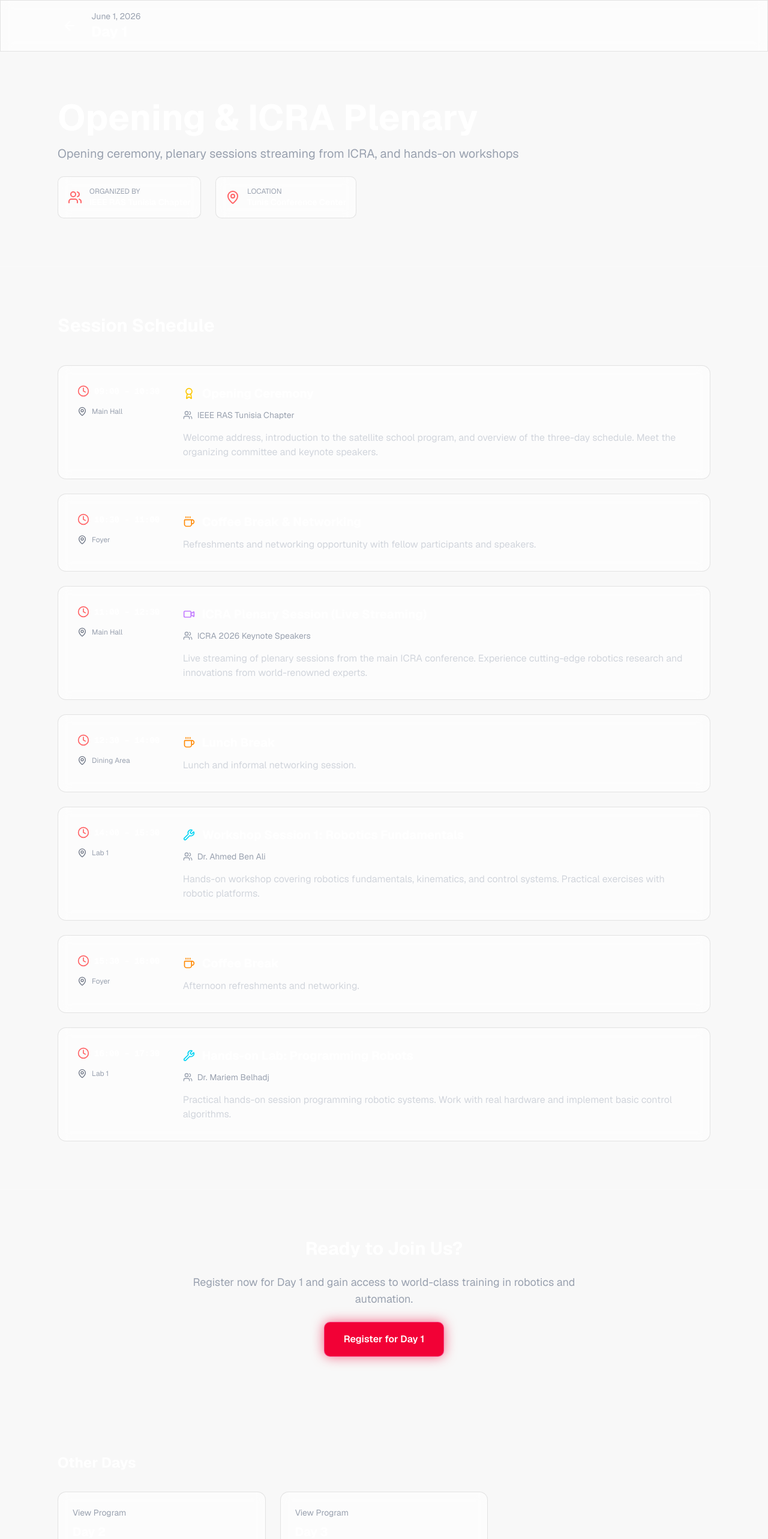
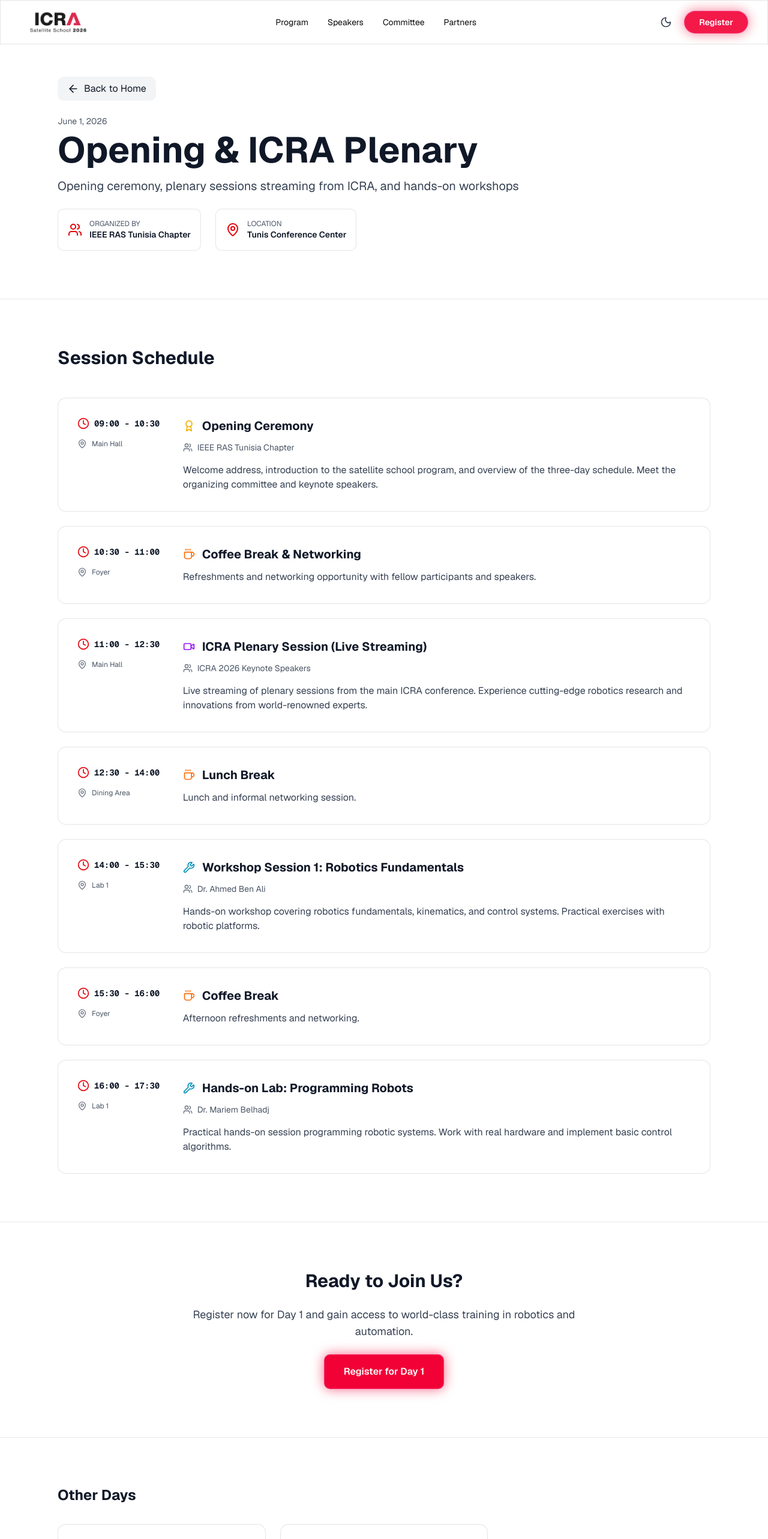
Before and after one commit to Anibaa/icra-website, a Next.js app: page /program/1 in a window 1280 px wide. Shown: the top 2566 px of the page at 60% size. Built offline with nearby package versions, Linux system fonts and the light colour scheme.

Commit message:
fix program day

```diff
--- a/app/program/[day]/page.tsx
+++ b/app/program/[day]/page.tsx
@@ -3,6 +3,8 @@
 import { motion } from 'framer-motion';
 import { useParams, useRouter } from 'next/navigation';
 import { ArrowLeft, Clock, MapPin, Users, Video, Coffee, Award, Wrench } from 'lucide-react';
+import { Navbar } from '@/components/navbar';
+import { Footer } from '@/components/footer';
 
 const programDetails = {
   1: {
@@ -219,17 +221,17 @@ const getSessionIcon = (type?: string) => {
 const getSessionColor = (type?: string) => {
   switch (type) {
     case 'ceremony':
-      return 'text-yellow-400';
+      return 'text-yellow-500 dark:text-yellow-400';
     case 'plenary':
-      return 'text-purple-400';
+      return 'text-purple-600 dark:text-purple-400';
     case 'workshop':
-      return 'text-cyan-400';
+      return 'text-cyan-600 dark:text-cyan-400';
     case 'break':
-      return 'text-orange-400';
+      return 'text-orange-500 dark:text-orange-400';
     case 'presentation':
-      return 'text-green-400';
+      return 'text-green-600 dark:text-green-400';
     default:
-      return 'text-gray-400';
+      return 'text-gray-600 dark:text-gray-400';
   }
 };
 
@@ -240,51 +242,47 @@ export default function ProgramDetail() {
   const detail = programDetails[dayNum as keyof typeof programDetails] || programDetails[1];
 
   return (
-    <div className="min-h-screen bg-background">
-      {/* Header with back button */}
-      <div className="sticky top-0 z-50 glass border-b border-white/10">
-        <div className="max-w-6xl mx-auto px-4 sm:px-6 lg:px-8 py-4 flex items-center gap-4">
-          <motion.button
-            onClick={() => router.back()}
-            whileHover={{ scale: 1.1 }}
-            whileTap={{ scale: 0.95 }}
-            className="p-2 hover:bg-white/10 rounded-lg transition"
-          >
-            <ArrowLeft size={24} className="text-white" />
-          </motion.button>
-          <div>
-            <p className="text-sm text-gray-400">{detail.date}</p>
-            <h1 className="text-2xl font-bold text-white">{detail.day}</h1>
-          </div>
-        </div>
-      </div>
+    <div className="min-h-screen bg-white dark:bg-gray-950">
+      <Navbar />
 
       {/* Hero section */}
-      <section className="py-20 border-b border-white/10">
+      <section className="pt-32 pb-20 border-b border-gray-200 dark:border-white/10">
         <div className="max-w-6xl mx-auto px-4 sm:px-6 lg:px-8">
           <motion.div
             initial={{ opacity: 0, y: 20 }}
             animate={{ opacity: 1, y: 0 }}
             className="space-y-6"
           >
+            {/* Back button */}
+            <motion.button
+              onClick={() => router.push('/')}
+              whileHover={{ scale: 1.05 }}
+              whileTap={{ scale: 0.95 }}
+              className="inline-flex items-center gap-2 px-4 py-2 rounded-lg bg-gray-100 dark:bg-white/10 hover:bg-gray-200 dark:hover:bg-white/20 transition text-gray-900 dark:text-white"
+            >
+              <ArrowLeft size={20} />
+              <span>Back to Home</span>
+            </motion.button>
+
             <div>
-              <h2 className="text-5xl md:text-6xl font-bold text-white mb-4">{detail.title}</h2>
-              <p className="text-xl text-gray-400">{detail.description}</p>
+              <p className="text-sm text-gray-600 dark:text-gray-400 mb-2">{detail.date}</p>
+              <h1 className="text-5xl md:text-6xl font-bold text-gray-900 dark:text-white mb-4">{detail.title}</h1>
+              <p className="text-xl text-gray-700 dark:text-gray-400">{detail.description}</p>
             </div>
 
             <div className="flex flex-col sm:flex-row gap-6">
-              <div className="flex items-center gap-3 glass rounded-lg p-4">
-                <Users size={24} className="text-red-400" />
+              <div className="flex items-center gap-3 glass rounded-lg p-4 border border-gray-200 dark:border-white/10">
+                <Users size={24} className="text-red-600 dark:text-red-400" />
                 <div>
-                  <p className="text-xs text-gray-400">ORGANIZED BY</p>
-                  <p className="text-sm font-semibold text-white">IEEE RAS Tunisia Chapter</p>
+                  <p className="text-xs text-gray-600 dark:text-gray-400">ORGANIZED BY</p>
+                  <p className="text-sm font-semibold text-gray-900 dark:text-white">IEEE RAS Tunisia Chapter</p>
                 </div>
               </div>
-              <div className="flex items-center gap-3 glass rounded-lg p-4">
-                <MapPin size={24} className="text-red-400" />
+              <div className="flex items-center gap-3 glass rounded-lg p-4 border border-gray-200 dark:border-white/10">
+                <MapPin size={24} className="text-red-600 dark:text-red-400" />
                 <div>
-                  <p className="text-xs text-gray-400">LOCATION</p>
-                  <p className="text-sm font-semibold text-white">Tunis Conference Center</p>
+                  <p className="text-xs text-gray-600 dark:text-gray-400">LOCATION</p>
+                  <p className="text-sm font-semibold text-gray-900 dark:text-white">Tunis Conference Center</p>
                 </div>
               </div>
             </div>
@@ -295,7 +293,7 @@ export default function ProgramDetail() {
       {/* Detailed Schedule */}
       <section className="py-20">
         <div className="max-w-6xl mx-auto px-4 sm:px-6 lg:px-8">
-          <h3 className="text-3xl font-bold text-white mb-12">Session Schedule</h3>
+          <h3 className="text-3xl font-bold text-gray-900 dark:text-white mb-12">Session Schedule</h3>
 
           <div className="space-y-6">
             {detail.sessions.map((session, index) => {
@@ -310,19 +308,19 @@ export default function ProgramDetail() {
                   whileInView={{ opacity: 1, y: 0 }}
                   transition={{ delay: index * 0.1 }}
                   viewport={{ once: true }}
-                  className={`glass rounded-xl p-8 border border-white/10 hover:border-red-500/30 transition ${isBreak ? 'bg-white/5' : ''}`}
+                  className={`glass rounded-xl p-8 border border-gray-200 dark:border-white/10 hover:border-red-500/30 transition ${isBreak ? 'bg-gray-50 dark:bg-white/5' : ''}`}
                 >
                   <div className="grid grid-cols-1 md:grid-cols-12 gap-8">
                     {/* Time */}
                     <div className="md:col-span-2">
                       <div className="flex items-center gap-2 mb-4">
-                        <Clock size={20} className="text-red-400" />
-                        <span className="text-sm font-mono font-bold text-white">{session.time}</span>
+                        <Clock size={20} className="text-red-600 dark:text-red-400" />
+                        <span className="text-sm font-mono font-bold text-gray-900 dark:text-white">{session.time}</span>
                       </div>
                       {session.location && (
                         <div className="flex items-center gap-2">
-                          <MapPin size={16} className="text-gray-500" />
-                          <span className="text-xs text-gray-400">{session.location}</span>
+                          <MapPin size={16} className="text-gray-500 dark:text-gray-500" />
+                          <span className="text-xs text-gray-600 dark:text-gray-400">{session.location}</span>
                         </div>
                       )}
                     </div>
@@ -331,15 +329,15 @@ export default function ProgramDetail() {
                     <div className="md:col-span-10">
                       <div className="flex items-center gap-3 mb-3">
                         <SessionIcon size={20} className={iconColor} />
-                        <h4 className="text-xl font-bold text-white">{session.title}</h4>
+                        <h4 className="text-xl font-bold text-gray-900 dark:text-white">{session.title}</h4>
                       </div>
                       {session.speaker && (
                         <div className="flex items-center gap-2 mb-4">
-                          <Users size={16} className="text-gray-400" />
-                          <span className="text-sm text-gray-400">{session.speaker}</span>
+                          <Users size={16} className="text-gray-500 dark:text-gray-400" />
+                          <span className="text-sm text-gray-600 dark:text-gray-400">{session.speaker}</span>
                         </div>
                       )}
-                      <p className="text-gray-300">{session.content}</p>
+                      <p className="text-gray-700 dark:text-gray-300">{session.content}</p>
                     </div>
                   </div>
                 </motion.div>
@@ -350,7 +348,7 @@ export default function ProgramDetail() {
       </section>
 
       {/* CTA Section */}
-      <section className="py-20 border-t border-white/10">
+      <section className="py-20 border-t border-gray-200 dark:border-white/10">
         <div className="max-w-6xl mx-auto px-4 sm:px-6 lg:px-8 text-center">
           <motion.div
             initial={{ opacity: 0, y: 20 }}
@@ -358,8 +356,8 @@ export default function ProgramDetail() {
             viewport={{ once: true }}
             className="space-y-6"
           >
-            <h3 className="text-3xl font-bold text-white">Ready to Join Us?</h3>
-            <p className="text-gray-400 text-lg max-w-2xl mx-auto">
+            <h3 className="text-3xl font-bold text-gray-900 dark:text-white">Ready to Join Us?</h3>
+            <p className="text-gray-700 dark:text-gray-400 text-lg max-w-2xl mx-auto">
               Register now for {detail.day} and gain access to world-class training in robotics and automation.
             </p>
             <motion.button
@@ -375,9 +373,9 @@ export default function ProgramDetail() {
       </section>
 
       {/* Navigation to other days */}
-      <section className="py-20 border-t border-white/10">
+      <section className="py-20 border-t border-gray-200 dark:border-white/10">
         <div className="max-w-6xl mx-auto px-4 sm:px-6 lg:px-8">
-          <h3 className="text-2xl font-bold text-white mb-8">Other Days</h3>
+          <h3 className="text-2xl font-bold text-gray-900 dark:text-white mb-8">Other Days</h3>
           <div className="grid grid-cols-1 md:grid-cols-3 gap-6">
             {[1, 2, 3].map((day) => (
               day !== dayNum && (
@@ -386,17 +384,19 @@ export default function ProgramDetail() {
                   onClick={() => router.push(`/program/${day}`)}
                   whileHover={{ y: -4, scale: 1.02 }}
                   whileTap={{ scale: 0.98 }}
-                  className="glass rounded-xl p-6 border border-white/10 hover:border-red-500/50 transition text-left"
+                  className="glass rounded-xl p-6 border border-gray-200 dark:border-white/10 hover:border-red-500/50 transition text-left"
                 >
-                  <p className="text-sm text-gray-400 mb-2">View Program</p>
-                  <h4 className="text-xl font-bold text-white mb-1">Day {day}</h4>
-                  <p className="text-sm text-gray-300">June {day}</p>
+                  <p className="text-sm text-gray-600 dark:text-gray-400 mb-2">View Program</p>
+                  <h4 className="text-xl font-bold text-gray-900 dark:text-white mb-1">Day {day}</h4>
+                  <p className="text-sm text-gray-700 dark:text-gray-300">June {day}</p>
                 </motion.button>
               )
             ))}
           </div>
         </div>
       </section>
+
+      <Footer />
     </div>
   );
 }
```
